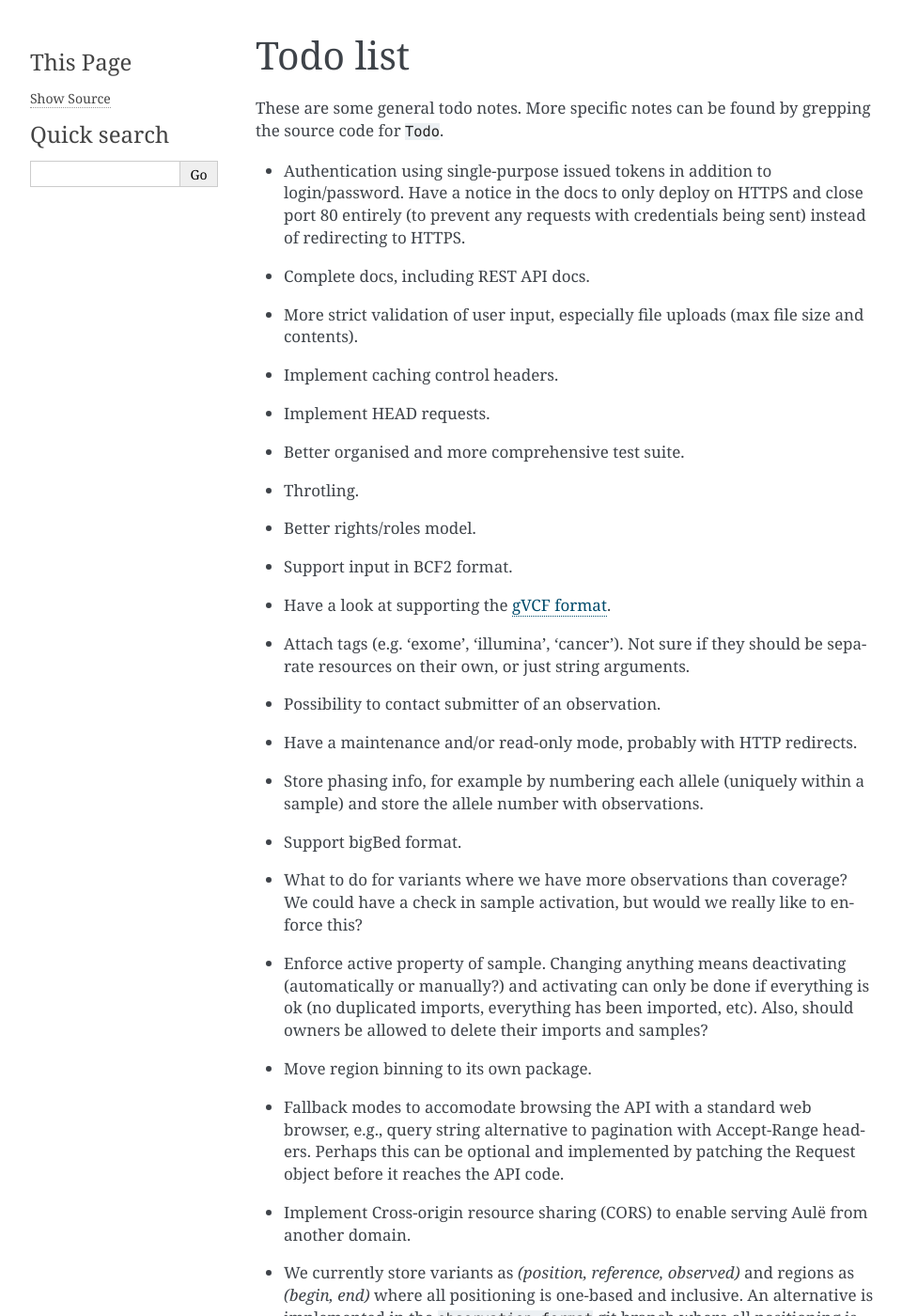
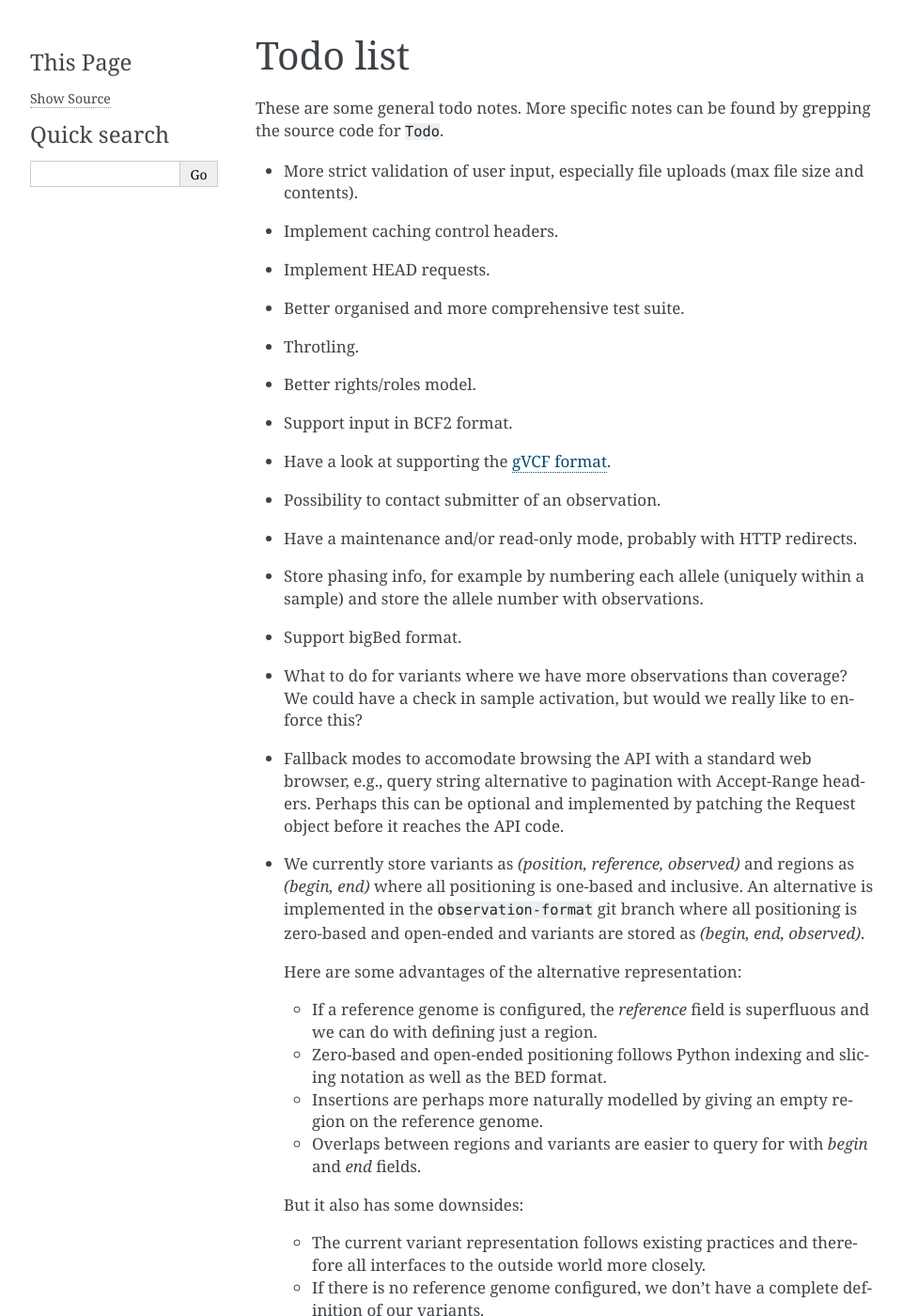
Before and after one commit to varda/varda, a Sphinx documentation site: the page built from doc/todo.rst, in a window 1280 px wide and 1400 px high. Shown: the whole window at 94% size, without its empty margins (148-1108 px from the left). Built offline with Sphinx 7.4.7, drawn with Linux system fonts in a browser that asks for light colours.

Commit message:
Update todo docs

```diff
--- a/doc/todo.rst
+++ b/doc/todo.rst
@@ -3,13 +3,6 @@ Todo list
 
 These are some general todo notes. More specific notes can be found by
 grepping the source code for ``Todo``.
-
-* Authentication using single-purpose issued tokens in addition to
-  login/password. Have a notice in the docs to only deploy on HTTPS and close
-  port 80 entirely (to prevent any requests with credentials being sent)
-  instead of redirecting to HTTPS.
-
-* Complete docs, including REST API docs.
 
 * More strict validation of user input, especially file uploads (max file size
   and contents).
@@ -28,9 +21,6 @@ grepping the source code for ``Todo``.
 
 * Have a look at supporting the `gVCF format <https://sites.google.com/site/gvcftools/)>`_.
 
-* Attach tags (e.g. 'exome', 'illumina', 'cancer'). Not sure if they should be
-  separate resources on their own, or just string arguments.
-
 * Possibility to contact submitter of an observation.
 
 * Have a maintenance and/or read-only mode, probably with HTTP redirects.
@@ -44,20 +34,10 @@ grepping the source code for ``Todo``.
   could have a check in sample activation, but would we really like to
   enforce this?
 
-* Enforce active property of sample. Changing anything means deactivating
-  (automatically or manually?) and activating can only be done if everything
-  is ok (no duplicated imports, everything has been imported, etc).
-  Also, should owners be allowed to delete their imports and samples?
-
-* Move region binning to its own package.
-
 * Fallback modes to accomodate browsing the API with a standard web browser,
   e.g., query string alternative to pagination with Accept-Range headers.
   Perhaps this can be optional and implemented by patching the Request object
   before it reaches the API code.
-
-* Implement Cross-origin resource sharing (CORS) to enable serving Aulë from
-  another domain.
 
 * We currently store variants as `(position, reference, observed)` and regions
   as `(begin, end)` where all positioning is one-based and inclusive. An
@@ -159,9 +139,6 @@ grepping the source code for ``Todo``.
 
 * See if we can easily compress with bgzip instead of regular gzip.
 
-* Move to `Celery 3.1
-  <http://docs.celeryproject.org/en/latest/whatsnew-3.1.html>`_.
-
 * Perhaps use `Factory Boy <http://factoryboy.readthedocs.org>`_ instead of
   `fixture <http://farmdev.com/projects/fixture/>`_. It looks like we don't
   have to `monkey patch <https://github.com/fixture-py/fixture/pull/2>`_
```
